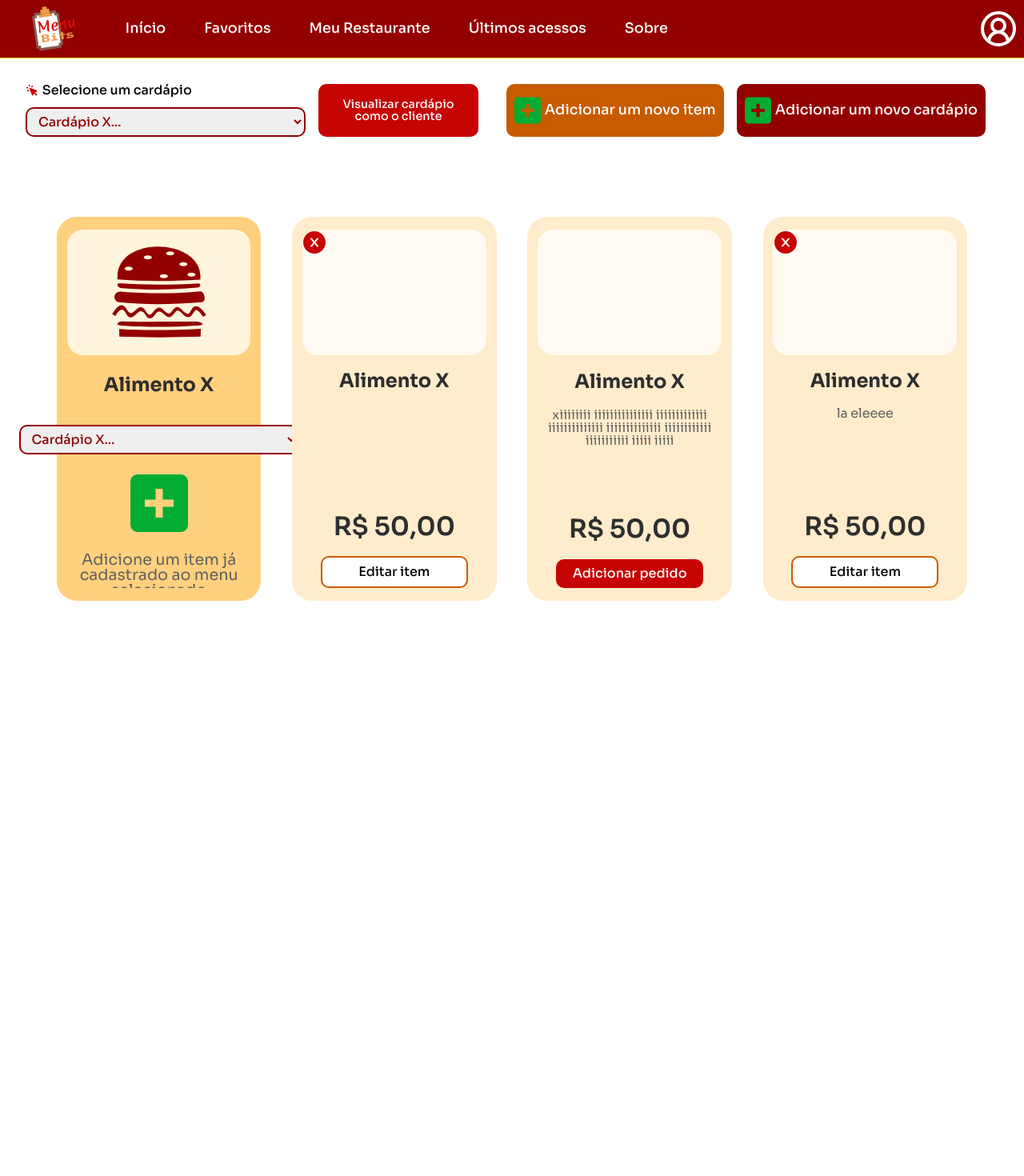
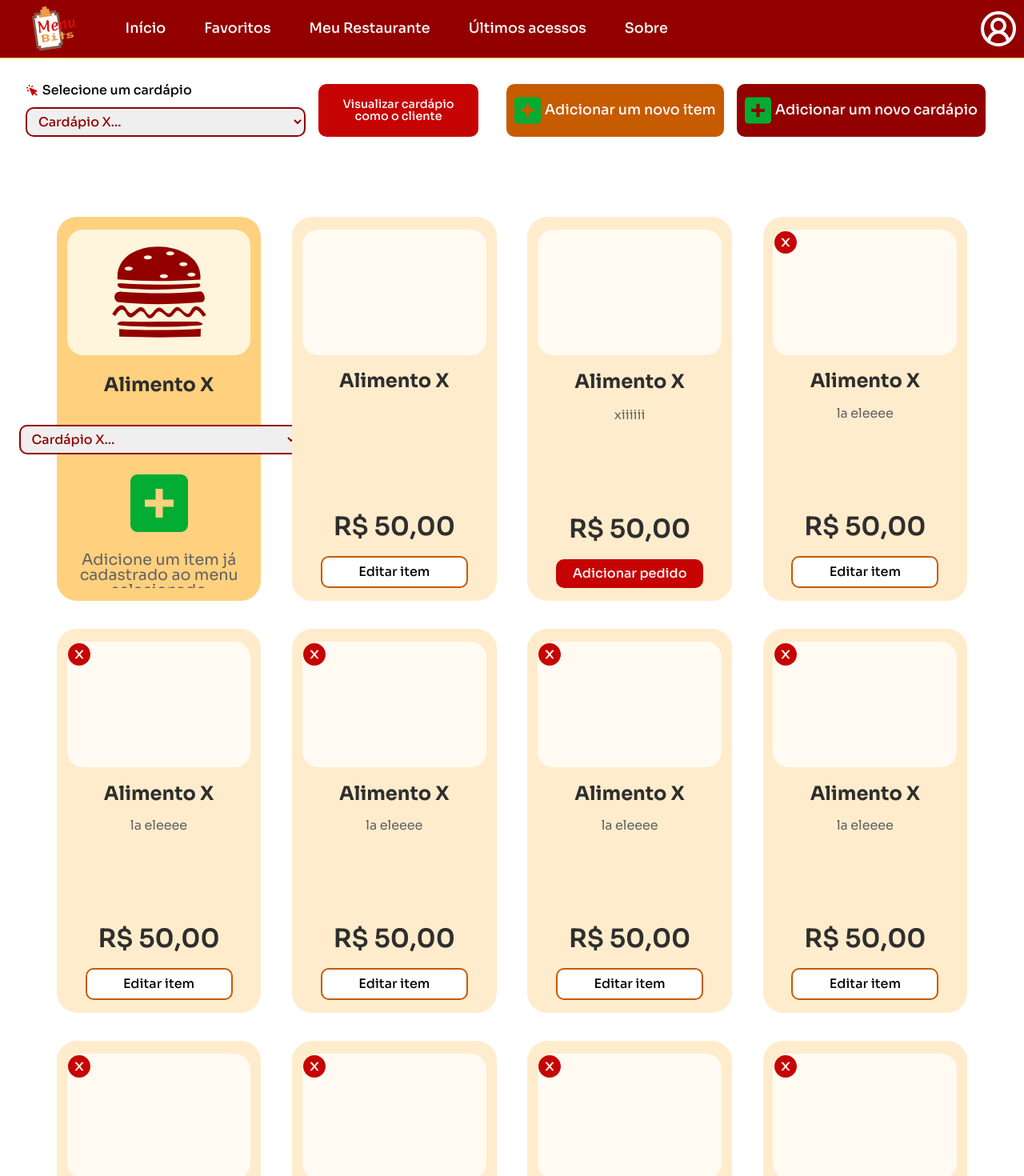
Before and after one commit to ICEI-PUC-Minas-PMV-ADS/pmv-ads-2023-2-e4-proj-infra-t4-MenuBits, a React (Vite) app in the folder src/frontend/: page /menu-editor in a window 1280 px wide. Shown: the top 1470 px of the page at 80% size. Before the commit the page ends 800 px from the top, so only its background shows below. Built offline with nearby package versions, Linux system fonts and the light colour scheme.

Commit message:
finalização visual da tela

```diff
--- a/src/frontend/src/components/AddItemCard/index.jsx
+++ b/src/frontend/src/components/AddItemCard/index.jsx
@@ -33,7 +33,6 @@ const AddItemCard = ({description}) => (
             <Title>Alimento X</Title>
 
             <SelectionInput />
-
             <SiAddthis color="#03AC32"/>
 
             <Description>Adicione um item já cadastrado ao menu selecionado</Description>
--- a/src/frontend/src/components/AddItemCard/style.js
+++ b/src/frontend/src/components/AddItemCard/style.js
@@ -9,7 +9,6 @@ export const Container = styled.div`
     border-radius: 25px;
     padding-bottom: 1rem;
     padding-top: 1rem;
-
     > svg {
         justify-self: end;
         font-size: 3.5rem;
--- a/src/frontend/src/components/BigAddButton/index.jsx
+++ b/src/frontend/src/components/BigAddButton/index.jsx
@@ -1,4 +1,4 @@
-import React from "react"
+import React, { useState } from "react"
 
 import {
     SiAddthis
@@ -9,11 +9,14 @@ import {
     Text
 } from "./style"
 
-const BigAddButton = ({text, background}) => (
-    <Container style={{backgroundColor: background}}>
-        <SiAddthis color="#03AC32"/>
-        <Text>{text}</Text>
-    </Container>
-)
 
-export default BigAddButton;
+    export default function BigAddButton({text, background, whenClick}) {
+
+        return (
+            <Container style={{backgroundColor: background}} onClick={() => whenClick(true)}>
+            <SiAddthis color="#03AC32"/>
+            <Text>{text}</Text>
+            </Container>
+        )
+
+    }
--- a/src/frontend/src/components/Content/index.jsx
+++ b/src/frontend/src/components/Content/index.jsx
@@ -3,9 +3,11 @@ import React from "react"
 import { Container } from "./style"
 
 const Content = ({ children }) => (
+
     <Container>
         {children}
     </Container>
+
 )
 
 export default Content;
--- /dev/null
+++ b/src/frontend/src/components/Input/index.jsx
@@ -0,0 +1,13 @@
+import React from "react"
+
+import { Container } from "./style"
+
+const Input = ({placeholder}) => (
+
+    <Container placeholder={placeholder}>
+
+    </Container>
+
+)
+
+export default Input;
--- /dev/null
+++ b/src/frontend/src/components/Input/style.js
@@ -0,0 +1,8 @@
+import styled from "styled-components"
+
+export const Container = styled.input`
+    border: 1px solid #F39D54;
+    border-radius: 10px;
+    width: 100%;
+    padding-left: 7px;
+`;
--- a/src/frontend/src/components/ItemCard/index.jsx
+++ b/src/frontend/src/components/ItemCard/index.jsx
@@ -14,12 +14,12 @@ import {
     Price
 } from "./style"
 
-const ItemCard = ({description, editionMode = false}) => (
+const ItemCard = ({description, editionMode = false, closeButtonDisplay}) => (
     <Container>
 
     {
         editionMode? <>
-            <AiFillCloseCircle color="#C60404"/>
+            {closeButtonDisplay ? <AiFillCloseCircle color="#C60404"/> : <></>}
         </> : <></>
     }
 
--- a/src/frontend/src/pages/MenuEditor/index.jsx
+++ b/src/frontend/src/pages/MenuEditor/index.jsx
@@ -1,13 +1,15 @@
 import {
-  HiCursorClick
+  HiCursorClick,
+  HiCheckCircle
 } from 'react-icons/hi'
-import './style.js'
 
 import Content from '../../components/Content'
 import SelectionInput from '../../components/SelectionInput'
 import BigAddButton from '../../components/BigAddButton'
 import { Button } from "../../components/Buttons";
 import ItemCard from "../../components/ItemCard"
+import Input from "../../components/Input"
+
 
 import {
   InputTitle,
@@ -15,23 +17,97 @@ import {
   InputSelectionArea,
   InputArea,
   AddButtonsArea,
-  ItemsArea
+  ItemsArea,
+  ModalMenu,
+  ModalContent,
+  ModalItemContent,
+  ModalMainContent,
+  ModalTopside,
+  ModalVerticalLine,
+  ModalHorizontalContent,
+  ModalVerticalLineCheckbox,
+  ModalDescriptionArea
 } from "./style.js"
 import AddItemCard from '../../components/AddItemCard/index.jsx'
-
-
-
+import { useState } from 'react'
 
 
 export default function MenuEditor() {
+
+
+  const [modalMenuDisplay, setModalMenuDisplay] = useState(false)
+  const [modalItemDisplay, setModalItemDisplay] = useState(false)
+
+
   return (
     <Content>
+      {
+        modalMenuDisplay ?
+          <ModalMenu>
+            <ModalContent>
+              <img src='https://images.pexels.com/photos/2619967/pexels-photo-2619967.jpeg?cs=srgb&dl=pizza-2619967.jpg&fm=jpg' />
+              <Input placeholder='Título do cardápio...' />
+              <button onClick={() => setModalMenuDisplay(false)}>
+                <HiCheckCircle color={'#03AC32'} />
+              </button>
+            </ModalContent>
+          </ModalMenu>
+          : <></>
+      }
+
+      {
+        modalItemDisplay ?
+          <ModalMenu>
+            <ModalItemContent>
+              <ModalTopside>
+                <img src='https://images.pexels.com/photos/2619967/pexels-photo-2619967.jpeg?cs=srgb&dl=pizza-2619967.jpg&fm=jpg' />
+                <div>
+                  <ModalVerticalLine>
+                    <h2>Nome do item:</h2>
+                    <Input />
+                  </ModalVerticalLine>
+
+                  <ModalVerticalLine>
+                    <h2>Preço unitário:</h2>
+                    <Input />
+                  </ModalVerticalLine>
+                </div>
+              </ModalTopside>
+
+              <ModalMainContent>
+                <ModalVerticalLine>
+                  <h2>URL da imagem do item:</h2>
+                  <Input />
+                </ModalVerticalLine>
+
+                <ModalHorizontalContent>
+                  <ModalVerticalLine>
+                    <h2>Grupo do item:</h2>
+                    <SelectionInput />
+                  </ModalVerticalLine>
+                  <ModalVerticalLineCheckbox>
+                    <h2>Prato do dia:</h2>
+                    <input type='checkbox' />
+                  </ModalVerticalLineCheckbox>
+                </ModalHorizontalContent>
+
+                <ModalDescriptionArea>
+                  <h2>Descrição:</h2>
+                  <Input />
+                </ModalDescriptionArea>
+              </ModalMainContent>
+              <Button onClick={() => { setModalItemDisplay(false) }}>Salvar</Button>
+            </ModalItemContent>
+          </ModalMenu>
+          : <></>
+      }
+
 
       <Header>
         <InputArea>
           <InputSelectionArea>
             <InputTitle>
-                <HiCursorClick color='#C60404'/>
+              <HiCursorClick color='#C60404' />
               <h3>Selecione um cardápio</h3>
             </InputTitle>
             <SelectionInput />
@@ -45,10 +121,13 @@ export default function MenuEditor() {
           <BigAddButton
             text="Adicionar um novo item"
             background="#C75B00"
+            whenClick={setModalItemDisplay}
           />
           <BigAddButton
             text="Adicionar um novo cardápio"
             background="#930000"
+            whenClick={setModalMenuDisplay}
+
           />
         </AddButtonsArea>
 
@@ -58,19 +137,78 @@ export default function MenuEditor() {
       <ItemsArea>
 
         <AddItemCard />
+        <ItemCard
+          removeCloseButton={modalItemDisplay}
+          editionMode={true}
+        />
+        <ItemCard description="xiiiiii" />
+        <ItemCard
+          closeButtonDisplay={!modalItemDisplay}
+          editionMode={true}
+          description="la eleeee"
+        />
 
-          <ItemCard editionMode={true}/>
+        <ItemCard
+          closeButtonDisplay={!modalItemDisplay}
+          editionMode={true}
+          description="la eleeee"
+        />
 
-          <ItemCard description="xiiiiiiii iiiiiiiiiiiiiii iiiiiiiiiiiii iiiiiiiiiiiiii iiiiiiiiiiiiii iiiiiiiiiiii iiiiiiiiiii iiiii iiiii"/>
+        <ItemCard
+          closeButtonDisplay={!modalItemDisplay}
+          editionMode={true}
+          description="la eleeee"
+        />
 
-          <ItemCard editionMode={true} description="la eleeee"/>
+        <ItemCard
+          closeButtonDisplay={!modalItemDisplay}
+          editionMode={true}
+          description="la eleeee"
+        />
 
+        <ItemCard
+          closeButtonDisplay={!modalItemDisplay}
+          editionMode={true}
+          description="la eleeee"
+        />
+
+        <ItemCard
+          closeButtonDisplay={!modalItemDisplay}
+          editionMode={true}
+          description="la eleeee"
+        />
+
+        <ItemCard
+          closeButtonDisplay={!modalItemDisplay}
+          editionMode={true}
+          description="la eleeee"
+        />
+
+        <ItemCard
+          closeButtonDisplay={!modalItemDisplay}
+          editionMode={true}
+          description="la eleeee"
+        />
+
+        <ItemCard
+          closeButtonDisplay={!modalItemDisplay}
+          editionMode={true}
+          description="la eleeee"
+        />
+
+        <ItemCard
+          closeButtonDisplay={!modalItemDisplay}
+          editionMode={true}
+          description="la eleeee"
+        />
 
 
 
       </ItemsArea>
 
 
+
+
     </Content>
   )
 }
--- a/src/frontend/src/pages/MenuEditor/style.js
+++ b/src/frontend/src/pages/MenuEditor/style.js
@@ -40,6 +40,137 @@ export const ItemsArea = styled.div`
     width: 100%;
     display: flex;
     justify-content: space-evenly;
+    padding-top: 100px;
     flex-wrap: wrap;
+    > div {
+        margin-bottom: 2.2rem;
+    }
 
 `;
+
+export const ModalMenu = styled.div`
+    display: flex;
+    position: fixed;
+    top: 0;
+    left: 0;
+    width: 100vw;
+    height: 100vh;
+    background-color: rgba(0,0,0,0.5);
+    align-items: center;
+    justify-content: center;
+
+`
+
+export const ModalContent = styled.div`
+    display: flex;
+    width: 30%;
+    height: 100px;
+    background-color: #930000;
+    align-self: center;
+    justify-self: center;
+
+    border-radius: 10px;
+    align-items: center;
+
+    > img {
+        height: 50%;
+        border-radius: 10px;
+        margin-left: 20px;
+        margin-right: 10px;
+    }
+
+    > button {
+        height: 100%;
+        margin-right: 20px;
+        margin-left: 10px;
+        > svg {
+            font-size: 3rem;
+
+        }
+    }
+`
+
+export const ModalItemContent = styled.div`
+    display: flex;
+    flex-direction: column;
+    width: 40%;
+    height: 600px;
+    background-color: #510000;
+    align-self: center;
+    justify-self: center;
+    font-weight: 500;
+    border-radius: 10px;
+
+    padding: 20px;
+`
+
+export const ModalMainContent = styled.div`
+    width: 100%;
+`;
+
+export const ModalTopside = styled.div`
+    width: 100%;
+    display: flex;
+    height: 35%;
+
+    > img {
+        width: 40%;
+        height: 90%;
+        border-radius: 10px;
+        margin-right: 15px;
+    }
+
+    > div {
+        width: 100%;
+
+    }
+`;
+
+
+export const ModalVerticalLine = styled.div`
+    margin-bottom: 20px;
+    width: 100%;
+
+    > input {
+        height: 2rem;
+    }
+
+    > h2 {
+        color: white;
+        padding-bottom: 10px;
+    }
+`;
+
+
+export const ModalHorizontalContent = styled.div`
+    display: flex;
+`;
+
+export const ModalVerticalLineCheckbox = styled.div`
+    display: flex;
+    justify-content: center;
+    align-items: center;
+    width: 100%;
+    flex-direction: column;
+
+    > h2 {
+        padding-bottom: 10px;
+        color: white;
+    }
+
+`;
+
+export const ModalDescriptionArea = styled.div`
+    display: flex;
+    flex-direction: column;
+    margin-bottom: 25px;
+    > input {
+        height: 100px;
+    }
+
+    > h2 {
+        color: white;
+        padding-bottom: 10px;
+
+    }
+`;
```
Also changed, not shown: 1 other file (tests, documents, lock files or other folders). Lines whose indentation alone changed are shown as unchanged.
